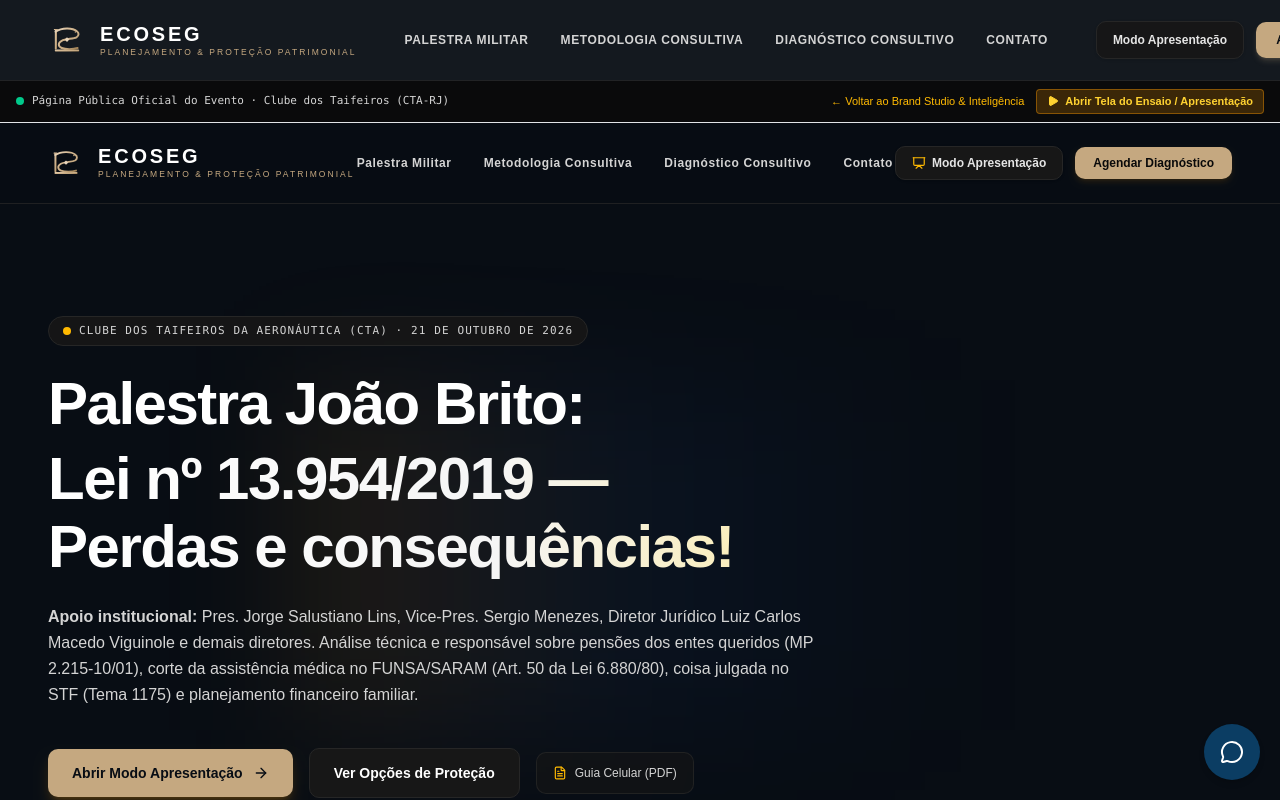
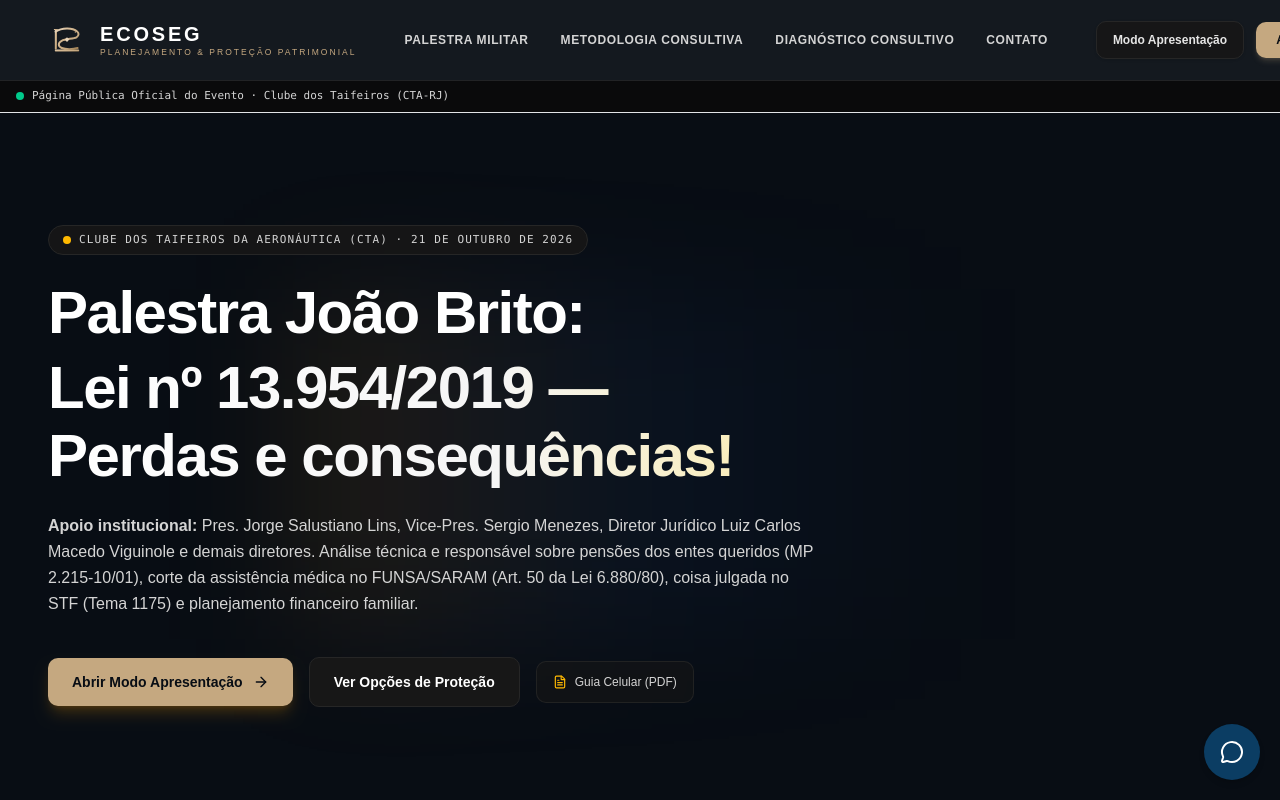
Before and after one commit to mottapedro/SiteEcosegSeguros, a Next.js app: page /palestra/protecao-familia-militar in a window 1280 px wide. Shown: the top 800 px of the page. Built offline with nearby package versions, Linux system fonts and the light colour scheme; a web font is replaced by a local one.

Commit message:
fix(lecture): remove studio and rehearsal links from public page

```diff
--- a/pnpm-workspace.yaml
+++ b/pnpm-workspace.yaml
@@ -1,4 +1,5 @@
 allowBuilds:
+  core-js: true
   sharp: true
   unrs-resolver: true
 onlyBuiltDependencies:
--- a/src/components/PublicLectureLandingPage.tsx
+++ b/src/components/PublicLectureLandingPage.tsx
@@ -18,21 +18,18 @@ import {
   Clock,
   Sparkles,
   ExternalLink,
-  Presentation,
-  Play
+  Presentation
 } from 'lucide-react';
 import { generateMobileSpeakerGuidePdf } from '../services/pdfGenerator';
 import { generatePptx } from '../services/pptxGenerator';
 
 interface PublicLectureLandingPageProps {
   onOpenPresentation: () => void;
-  onNavigateToStudio?: () => void;
   showFooter?: boolean;
 }
 
 export const PublicLectureLandingPage: React.FC<PublicLectureLandingPageProps> = ({
   onOpenPresentation,
-  onNavigateToStudio,
   showFooter = false,
 }) => {
   const [selectedForce, setSelectedForce] = useState<string>('FAB');
@@ -65,8 +62,8 @@ export const PublicLectureLandingPage: React.FC<PublicLectureLandingPageProps> =
 
   return (
     <div className="min-h-screen bg-[#080D14] text-neutral-100 font-sans selection:bg-amber-500/20 selection:text-amber-200">
-      {/* Top Banner Notice (Switch to Brand Studio & Quick Actions) */}
-      <div className="bg-neutral-950/90 border-b border-neutral-850 px-4 py-2 text-xs flex flex-wrap items-center justify-between gap-2">
+      {/* Top Banner Notice */}
+      <div className="bg-neutral-950/90 border-b border-neutral-850 px-4 py-2 text-xs flex items-center">
         <div className="flex items-center gap-2 text-neutral-400">
           <span className="w-2 h-2 rounded-full bg-emerald-400 animate-pulse" />
           <span className="font-mono text-[11px] text-neutral-300">
@@ -74,6 +71,7 @@ export const PublicLectureLandingPage: React.FC<PublicLectureLandingPageProps> =
           </span>
         </div>
 
+        {/*
         <div className="flex items-center gap-3">
           {onNavigateToStudio && (
             <button
@@ -92,10 +90,12 @@ export const PublicLectureLandingPage: React.FC<PublicLectureLandingPageProps> =
             <span>Abrir Tela do Ensaio / Apresentação</span>
           </button>
         </div>
+        */}
       </div>
 
-      {/* Main Public Header matching Image 2 */}
-      <header className="sticky top-0 z-40 bg-[#080D14]/95 backdrop-blur-md border-b border-neutral-800/80">
+      {/* O Header global do App Router jÃ¡ Ã© renderizado pelo layout. */}
+      {false && (
+      <header className="hidden">
         <div className="w-full max-w-[1600px] mx-auto px-4 sm:px-6 lg:px-8 xl:px-12 h-18 sm:h-20 flex items-center justify-between">
           {/* Logo Oficial EcoSeg */}
           <a href="/palestra/protecao-familia-militar" className="flex items-center shrink-0">
@@ -153,6 +153,7 @@ export const PublicLectureLandingPage: React.FC<PublicLectureLandingPageProps> =
           </div>
         </div>
       </header>
+      )}
 
       {/* Hero Section matching Image 2 */}
       <section id="palestra" className="relative py-16 md:py-28 px-4 sm:px-6 lg:px-8 xl:px-12 max-w-[1600px] mx-auto overflow-hidden">
--- a/src/components/presentation/public-lecture-landing-client.tsx
+++ b/src/components/presentation/public-lecture-landing-client.tsx
@@ -11,7 +11,6 @@ export function PublicLectureLandingClient() {
   return (
     <PublicLectureLandingPage
       onOpenPresentation={() => router.push(PRESENTATION_PATH)}
-      onNavigateToStudio={() => router.push("/consultor/cyborg")}
     />
   );
 }
```
